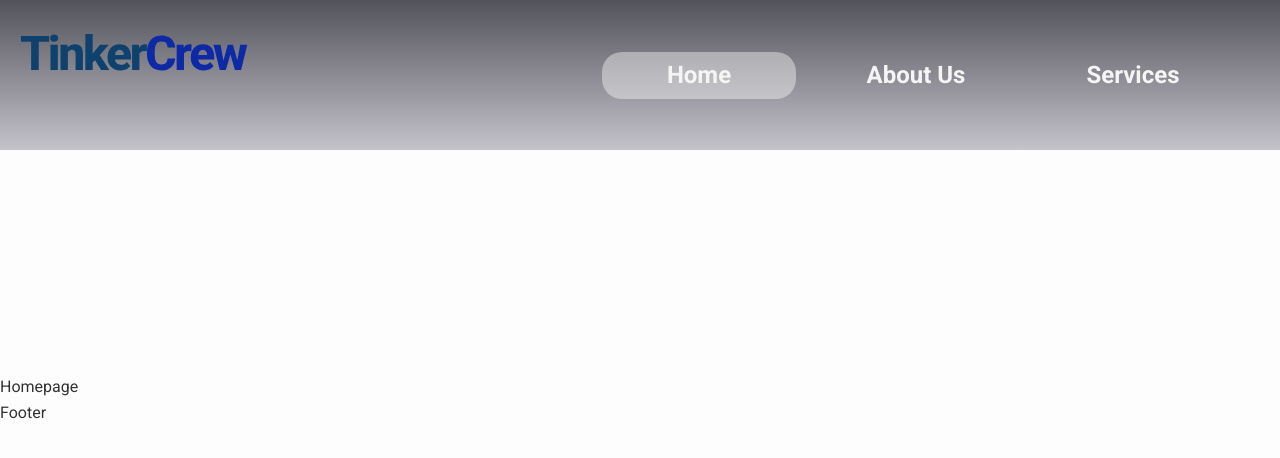
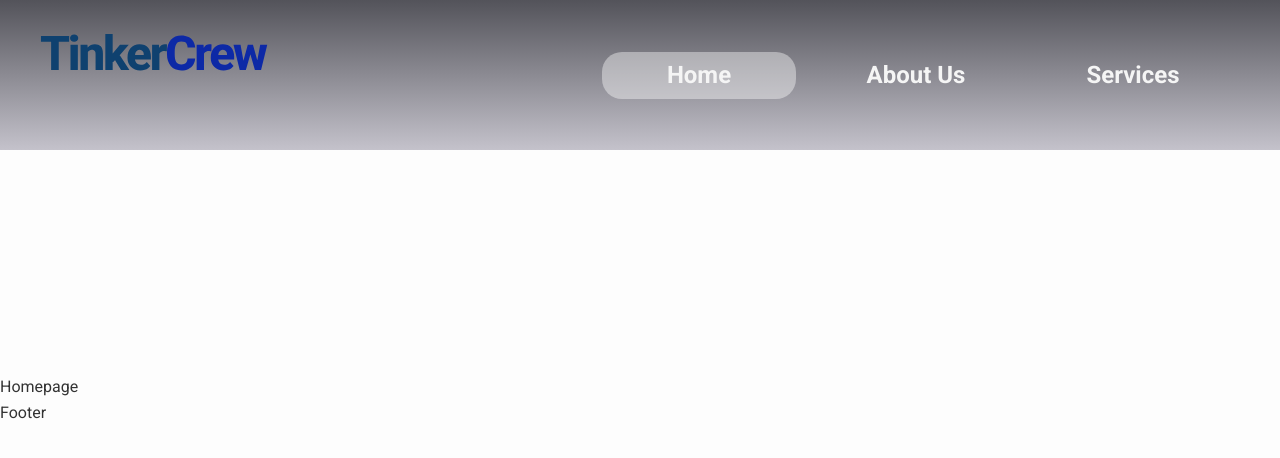
Before and after one commit to khamtruong1114/TinkerCrew, a React (Vite) app: page /homepage in a window 1280 px wide. Shown: the top 458 px of the page. Built offline with nearby package versions, Linux system fonts and the light colour scheme.

Commit message:
complete sroll to hide/show header

```diff
--- a/src/App.tsx
+++ b/src/App.tsx
@@ -3,7 +3,7 @@ import "./App.css";
 import Homepage from "./pages/Homepage";
 import Services from "./pages/Services";
 import About from "./pages/About";
-import AppLayout from "./layout/AppLayout";
+import AppLayout from "./pages/AppLayout.tsx";
 import GlobalStyle from "./styles/GlobalStyle.tsx";
 
 function App() {
--- a/src/components/Header.tsx
+++ b/src/components/Header.tsx
@@ -3,7 +3,7 @@ import Logo from "../assets/TinkerCrew.svg";
 import styled from "styled-components";
 import { NavLink } from "react-router-dom";
 
-const HeaderStyled = styled.div`
+const HeaderStyled = styled.div<{ $show: boolean }>`
   display: flex;
   justify-content: space-between;
   align-items: center;
@@ -11,19 +11,24 @@ const HeaderStyled = styled.div`
   padding: 20px;
   height: 110px;
   position: fixed;
-  top: 0;
+  top: ${(props) => (props.$show ? "0" : "-200px")};
   left: 0;
   right: 0;
   z-index: 100;
+  transition: top 0.4s ease-in-out;
 `;
 
 const LogoStyled = styled.img`
-  margin-left: 20px 20px;
+  margin-left: 20px;
 `;
 
-export default function Header() {
+interface HeaderProps {
+  show: boolean;
+}
+
+export default function Header({ show }: HeaderProps) {
   return (
-    <HeaderStyled>
+    <HeaderStyled $show={show}>
       <NavLink to="/homepage">
         <LogoStyled src={Logo} alt="tinkercrew" />
       </NavLink>
--- a/src/layout/AppLayout.tsx
+++ /dev/null
@@ -1,15 +0,0 @@
-import { Outlet } from "react-router-dom";
-import Header from "../components/Header";
-import Footer from "../components/Footer";
-
-export default function AppLayout() {
-  return (
-    <>
-      <Header />
-      <main>
-        <Outlet />
-      </main>
-      <Footer />
-    </>
-  );
-}
--- /dev/null
+++ b/src/pages/AppLayout.tsx
@@ -0,0 +1,35 @@
+import { Outlet } from "react-router-dom";
+import Header from "../components/Header";
+import Footer from "../components/Footer";
+import { useEffect, useState } from "react";
+
+export default function AppLayout() {
+  const [showHeader, setShowHeader] = useState<boolean>(true);
+  const [lastScrollY, setLastCrollY] = useState(0);
+
+  useEffect(() => {
+    function handleScrollY() {
+      if (window.scrollY > lastScrollY && window.scrollY > 100) {
+        setShowHeader(false);
+      }
+      if (window.scrollY < lastScrollY) {
+        setShowHeader(true);
+      }
+      setLastCrollY(window.scrollY);
+    }
+    window.addEventListener("scroll", handleScrollY);
+    return () => {
+      window.removeEventListener("scroll", handleScrollY);
+    };
+  }, [lastScrollY]);
+
+  return (
+    <>
+      <Header show={showHeader} />
+      <main>
+        <Outlet />
+      </main>
+      <Footer />
+    </>
+  );
+}
--- a/src/styles/GlobalStyle.tsx
+++ b/src/styles/GlobalStyle.tsx
@@ -14,7 +14,6 @@ const GlobalStyle = createGlobalStyle`
     background-color: #fdfdfd;
     color: #333;
     line-height: 1.6;
-    height: 100vh;
     width: 100vw;
   }
 
```
